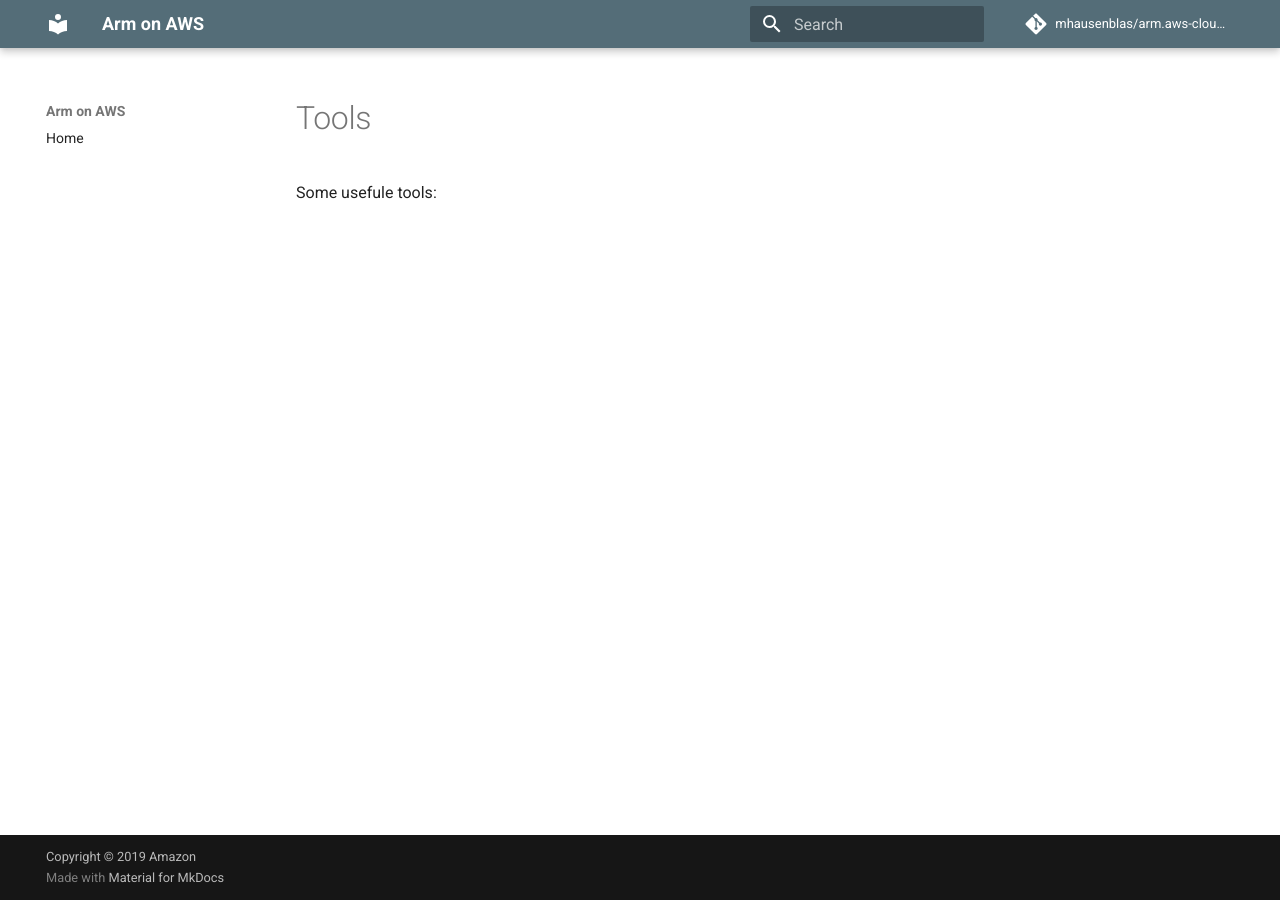
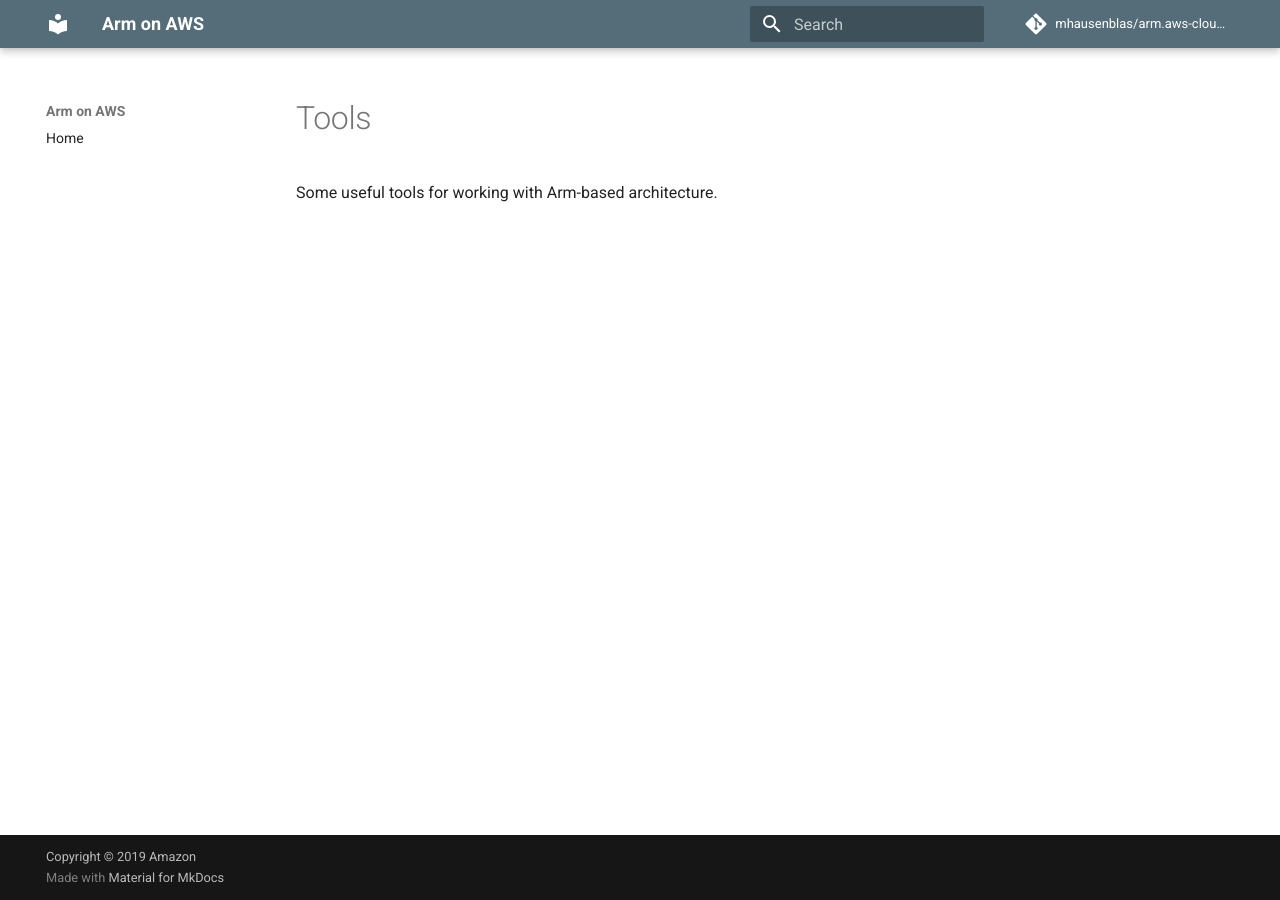
Before and after one commit to mhausenblas/arm.aws-cloud.dev, an MkDocs documentation site: the page built from docs/tools.md, in a window 1280 px wide. Built offline with MkDocs 1.6.1 and Material for MkDocs 9.7.7, drawn with Linux system fonts in a browser that asks for light colours; comment, search, counter and statistics services are not loaded.

Commit message:
updates docs

```diff
--- a/docs/tools.md
+++ b/docs/tools.md
@@ -1 +1 @@
-Some usefule tools:
+Some useful tools for working with Arm-based architecture.
```
